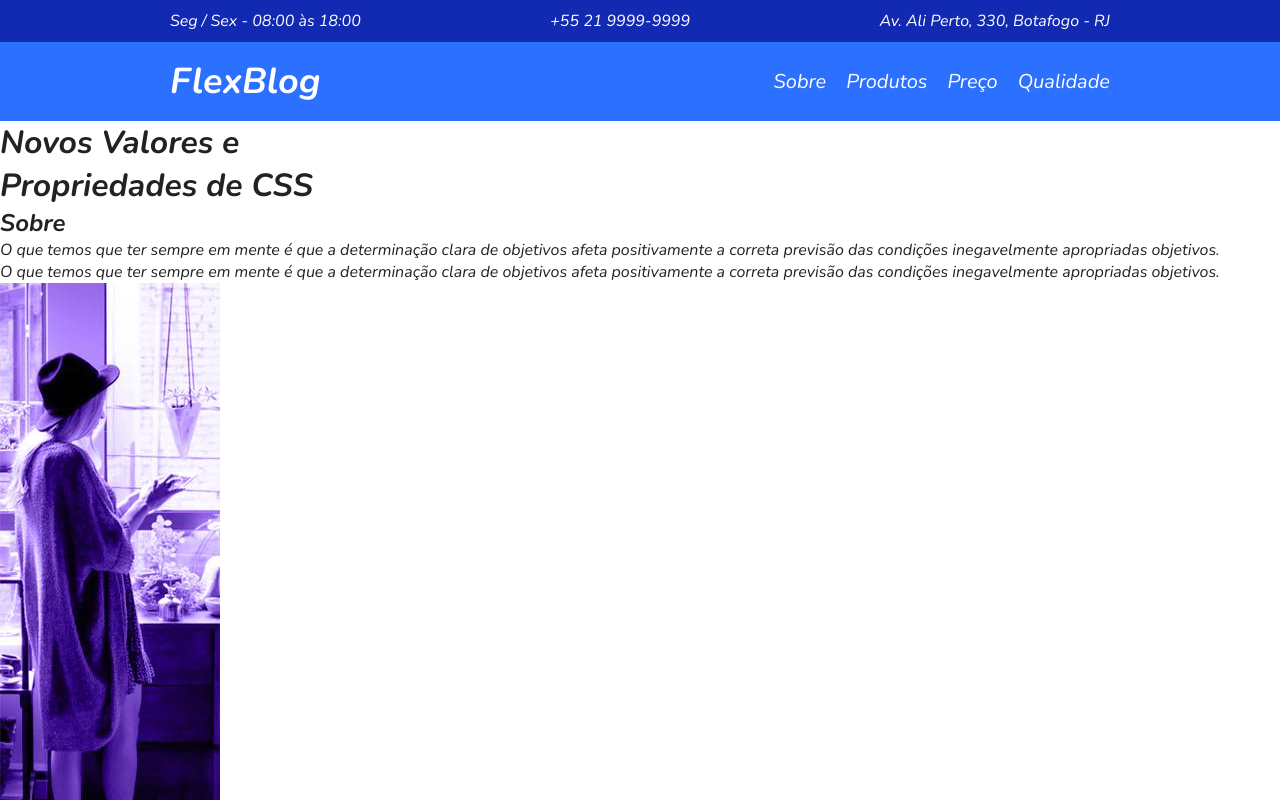
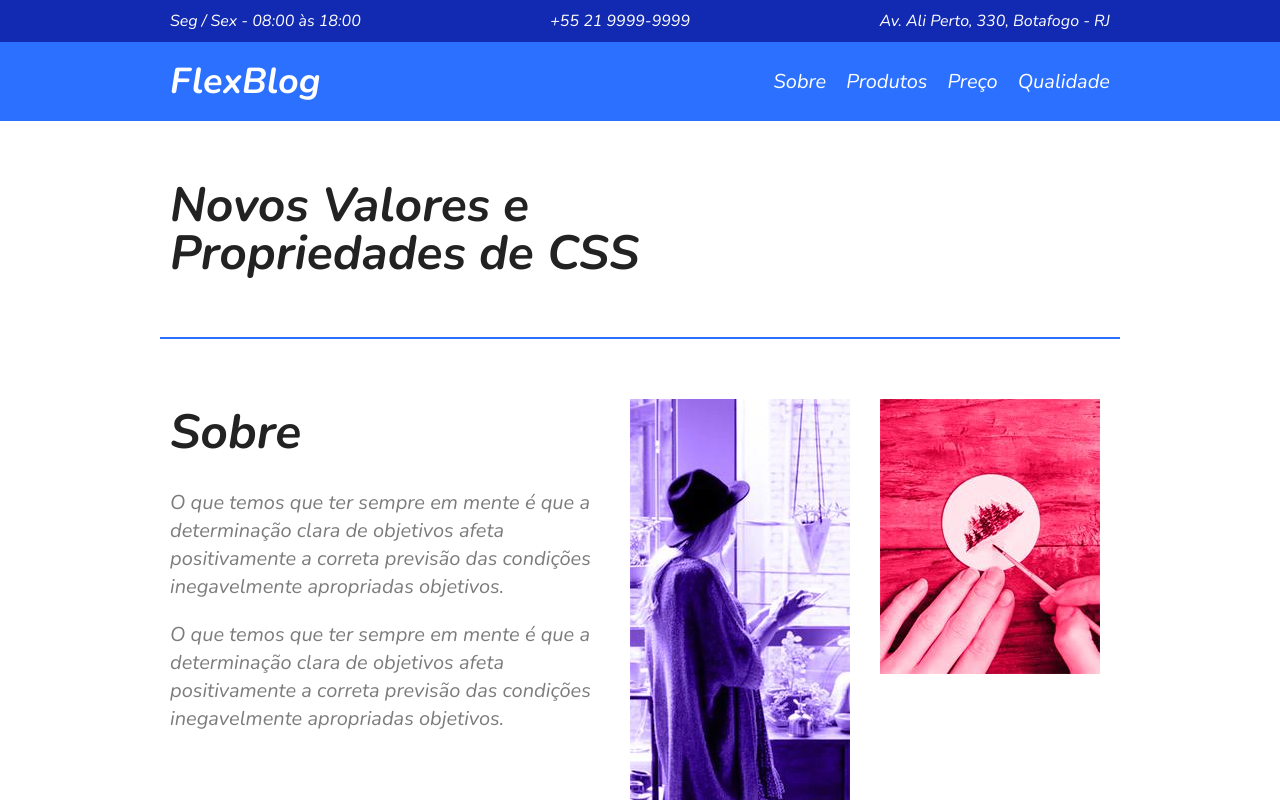
Before and after one commit to Danyllo-Mendanha-dev/FlexBlog, a plain HTML site: page index.html in a window 1280 px wide. Shown: the top 800 px of the page. Drawn offline with nearby package versions, Linux system fonts and the light colour scheme.

Commit message:
flexBlog-Sobre

```diff
--- a/css/style.css
+++ b/css/style.css
@@ -1,4 +1,10 @@
-body, h1, h2, p, ul, li, a {
+body,
+h1,
+h2,
+p,
+ul,
+li,
+a {
   margin: 0px;
   padding: 0px;
 }
@@ -36,12 +42,13 @@ img {
   max-width: 960px;
   margin: 0 auto;
   display: flex;
- justify-content: space-between;
- flex-wrap: wrap;
- padding-top: 10px;
+  justify-content: space-between;
+  flex-wrap: wrap;
+  padding-top: 10px;
 }
 
-.superinfo p, .superinfo a {
+.superinfo p,
+.superinfo a {
   margin: 0 10px 10px 10px;
 }
 
@@ -87,5 +94,49 @@ img {
 }
 
 .menu-nav a:hover {
-  color: #122ab2;;
+  color: #122ab2;
 }
+
+/* Introdução */
+
+.introducao {
+  font-size: 3em;
+  line-height: 1;
+  max-width: 960px;
+  margin: 0 auto;
+  padding: 60px 10px;
+}
+
+/* Sobre */
+
+.sobre {
+  border-top: 2px solid #2c70ff;
+  border-bottom: 2px solid #2c70ff;
+  max-width: 960px;
+  margin: 0 auto;
+  padding: 60px 0;
+  display: flex;
+  flex-wrap: wrap;
+}
+
+.sobre-info {
+  flex: 2 1 300px;
+  margin: 0 10px;
+}
+
+.sobre-info h1 {
+  font-size: 3em;
+  margin-bottom: 0.5em;
+}
+
+.sobre-info p {
+  font-size: 1.25em;
+  line-height: 1.4;
+  margin-bottom: 1em;
+  color: #7c7c7c;
+}
+
+.sobre-img  {
+  flex: 1 1 160px;
+  margin: 0 10px;
+}
```
